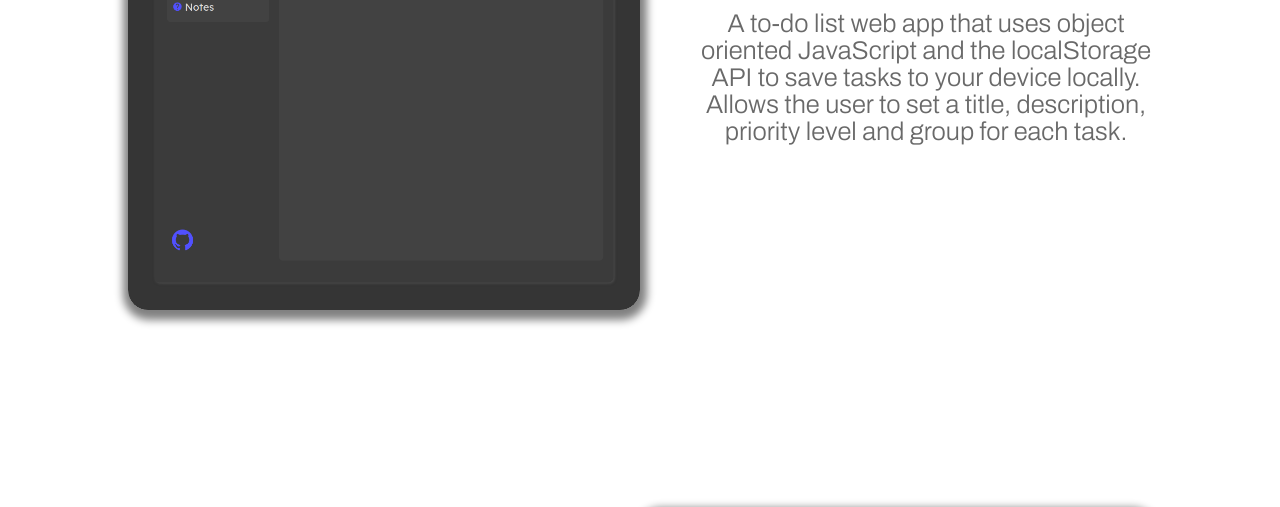
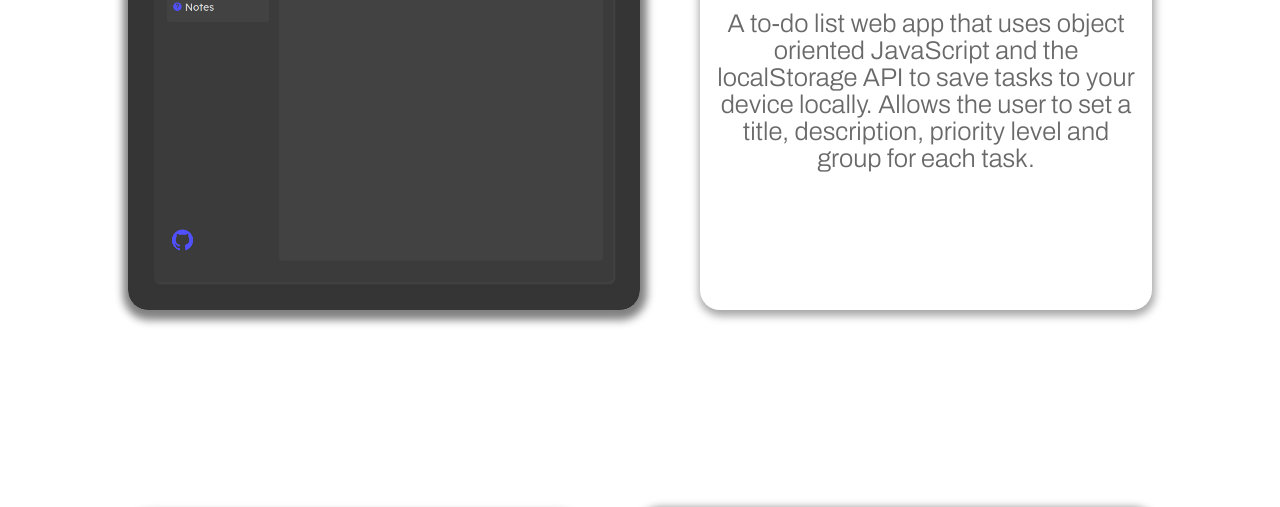
Before and after one commit to rhysez/portfolio, a website: page index.html in a window 1280 px wide. Shown: the part 2314-2821 px from the top of the page. Drawn offline with nearby package versions, Linux system fonts and the light colour scheme.

Commit message:
add box shadow to projectDescription elements

```diff
--- a/style.css
+++ b/style.css
@@ -322,6 +322,10 @@
     align-items: center;
     text-align: center;
     font-size: 2vw;
+    box-shadow: 1px 4px 9px 2px rgb(166, 166, 166);
+    border-radius: 20px;
+    padding-left: 1rem;
+    padding-right: 1rem;
 }
 
 .projectImg {
```
